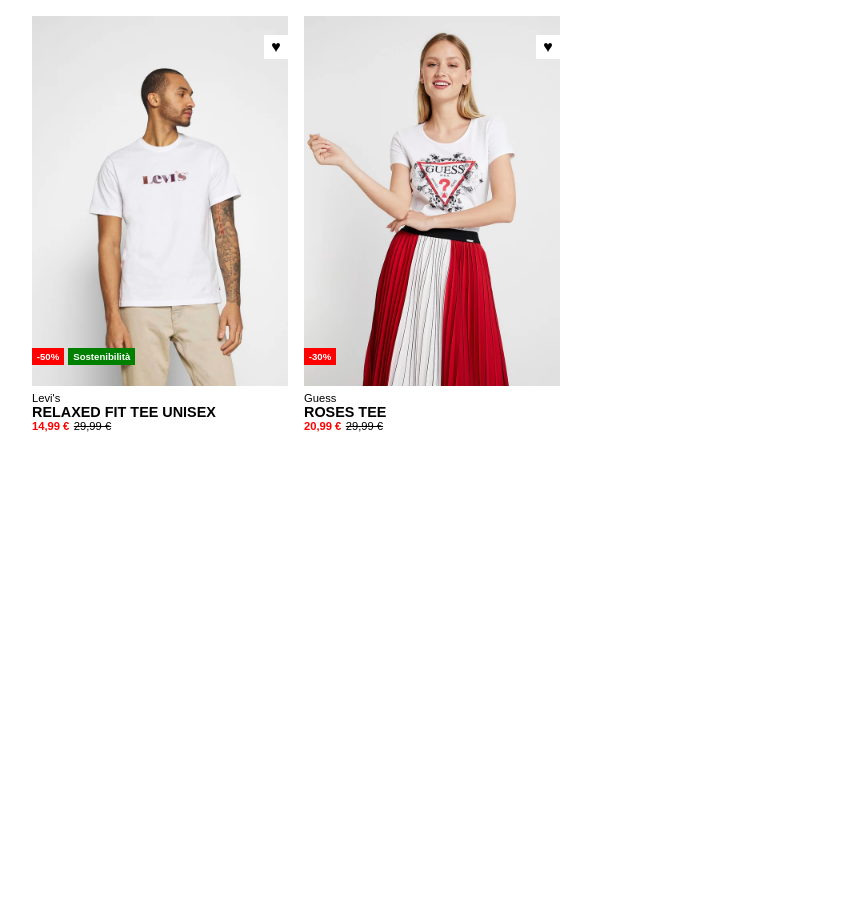
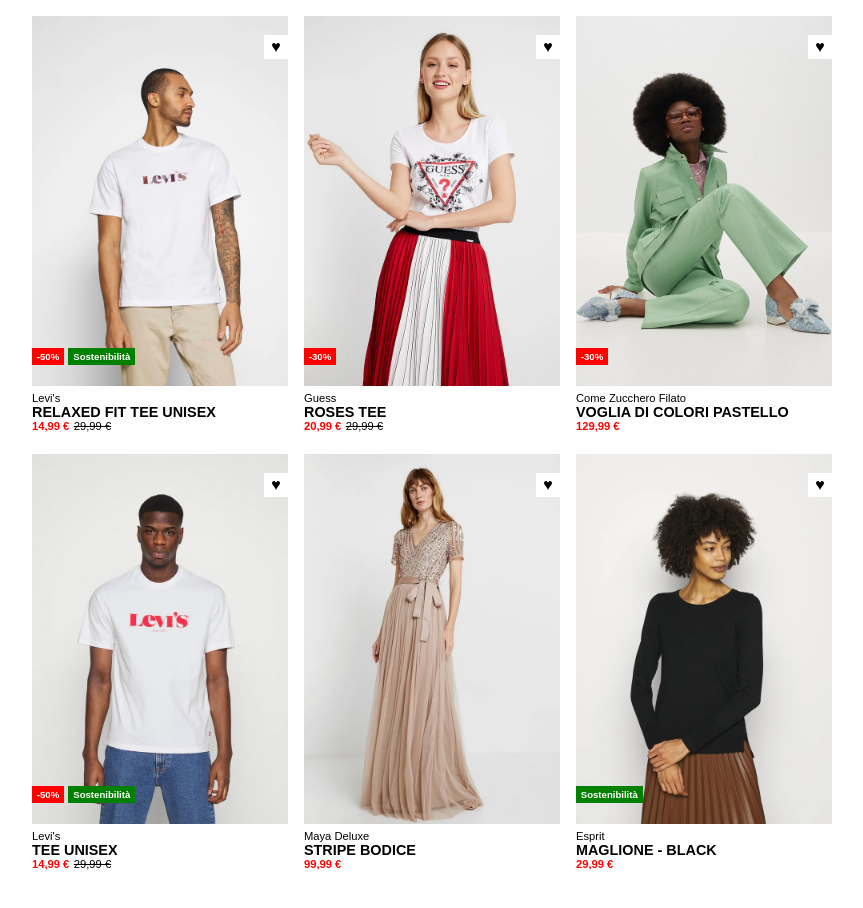
Before and after one commit to Paolo4690/html-css-boolando, a plain HTML site: page index.html in a window 1280 px wide. Shown: the whole page, without its empty margins (208-1071 px from the left). Before the commit the page ends 800 px from the top, so only its background shows below. Drawn offline with Linux system fonts and the light colour scheme.

Commit message:
add tutti i blocchi

```diff
--- a/index.html
+++ b/index.html
@@ -53,16 +53,75 @@
         </div>
 
         <!-- TERZO BLOCCO -->
-        <div class="blocco"></div>
+        <div class="blocco">
+            <div class="sect-img">
+                <img class="img-standard" src="img/3.webp" alt="prima foto abito pastello">
+                <img class="img-hov" src="img/3b.webp" alt="seconda foto abito pastello">
+                <div class="cuore">&hearts;</div>
+                <div class="plus">
+                    <span class="back-red">-30%</span>
+                </div>
+            </div>
+
+            <div class="sect-txt">
+                <span>Come Zucchero Filato</span>
+                <h1>VOGLIA DI COLORI PASTELLO</h1>
+                <span class="txt-red">129,99 &euro;</span>
+            </div>
+        </div>
 
         <!-- QUARTO BLOCCO -->
-        <div class="blocco"></div>
+        <div class="blocco">
+            <div class="sect-img">
+                <img class="img-standard" src="img/4.webp" alt="terza foto abito Levi's">
+                <img class="img-hov" src="img/4b.webp" alt="quarta foto abito Levi's">
+                <div class="cuore">&hearts;</div>
+                <div class="plus">
+                    <span class="back-red">-50%</span>
+                    <span class="back-green">Sostenibilità</span>
+                </div>
+            </div>
+
+            <div class="sect-txt">
+                <span>Levi's</span>
+                <h1>TEE UNISEX</h1>
+                <span class="txt-red">14,99 &euro;</span>
+                <span class="line">29,99 &euro;</span>
+            </div>
+        </div>
 
         <!-- QUINTO BLOCCO  -->
-        <div class="blocco centrale"></div>
+        <div class="blocco centrale">
+            <div class="sect-img">
+                <img class="img-standard" src="img/5.webp" alt="prima foto abito Maya Deluxe">
+                <img class="img-hov" src="img/5b.webp" alt="seconda foto abito Maya Deluxe">
+                <div class="cuore">&hearts;</div>
+            </div>
+
+            <div class="sect-txt">
+                <span>Maya Deluxe</span>
+                <h1>STRIPE BODICE</h1>
+                <span class="txt-red">99,99 &euro;</span>
+            </div>
+        </div>
 
         <!-- ULTIMO BLOCCO  -->
-        <div class="blocco"></div>
+        <div class="blocco">
+            <div class="sect-img">
+                <img class="img-standard" src="img/6.webp" alt="prima foto abito Esprit">
+                <img class="img-hov" src="img/6b.webp" alt="seconda foto abito Esprit">
+                <div class="cuore">&hearts;</div>
+                <div class="plus">
+                    <span class="back-green">Sostenibilità</span>
+                </div>
+            </div>
+
+            <div class="sect-txt">
+                <span>Esprit</span>
+                <h1>MAGLIONE - BLACK</h1>
+                <span class="txt-red">29,99 &euro;</span>
+            </div>
+        </div>
 
 
     </div>
```
